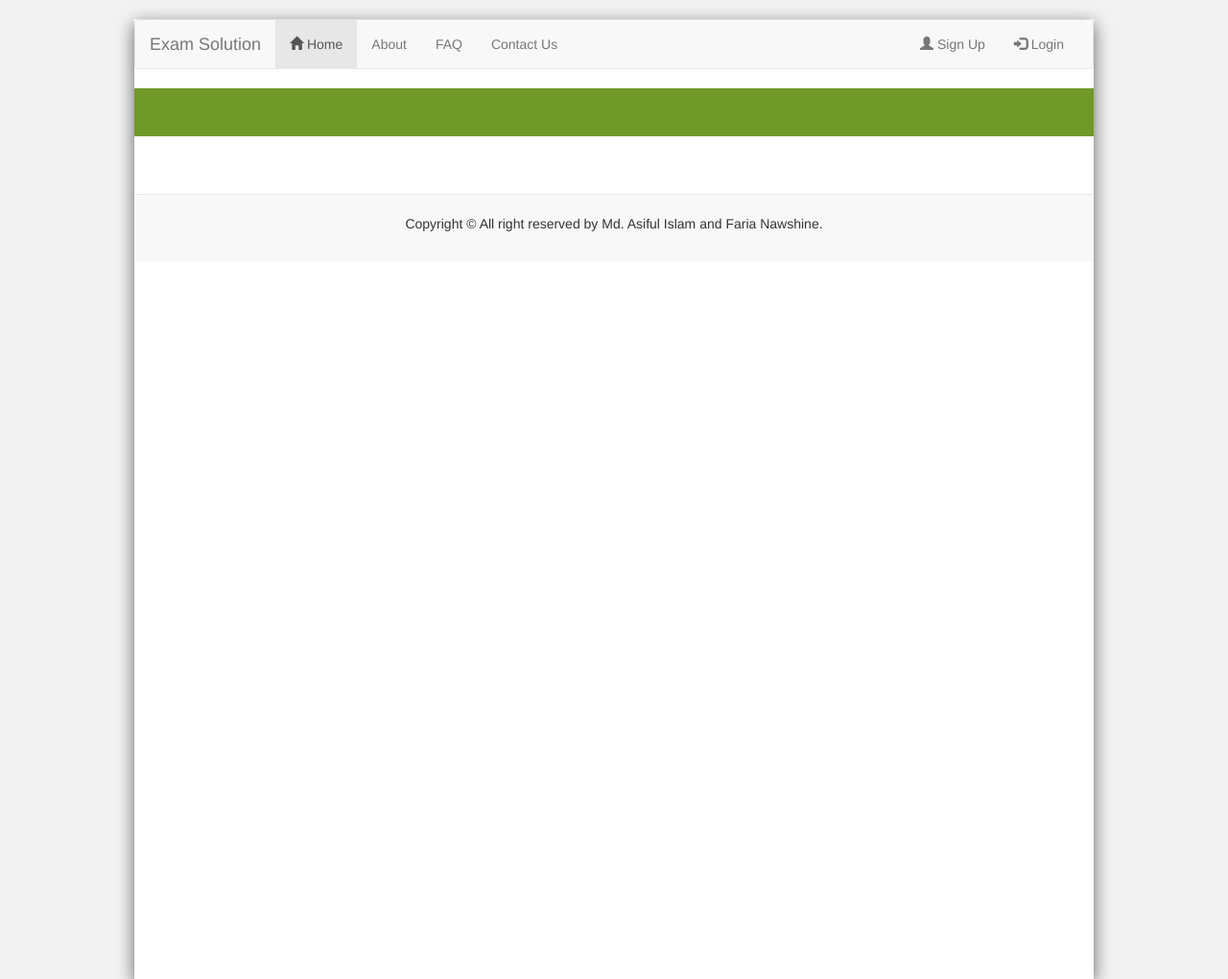
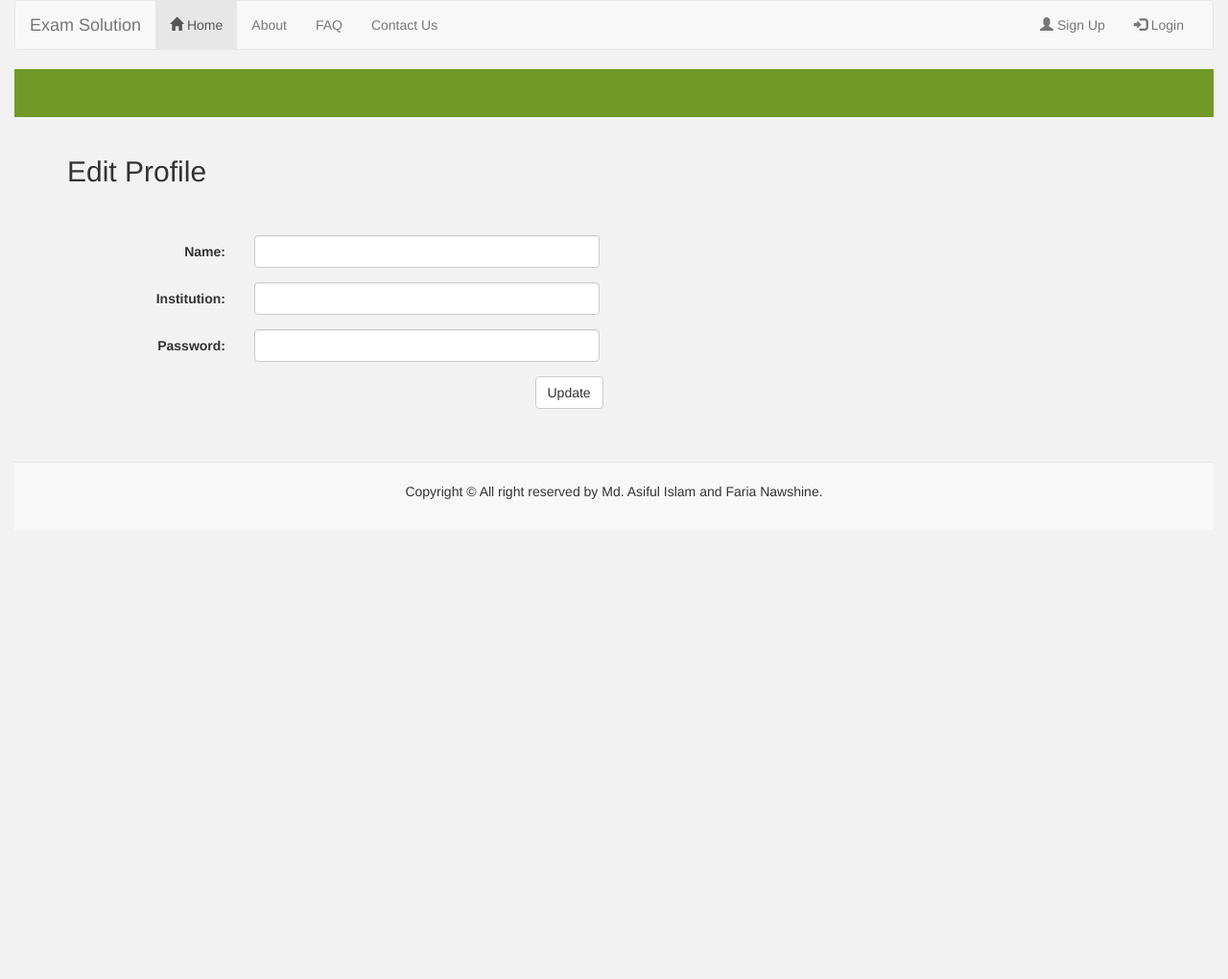
Before and after one commit to sifath/OnlineExamTakingSystem, a PHP site: page /updateProfile.php in a window 1280 px wide. Shown: the whole page at 96% size. After the commit the page ends 520 px from the top, so only its background shows below. Run offline with PHP 8.4, Linux system fonts and the light colour scheme.

Commit message:
signup modified

```diff
--- a/hi.txt
+++ /dev/null
@@ -1 +0,0 @@
-hefmsldfslfml
--- a/js/authentication.js
+++ b/js/authentication.js
@@ -4,8 +4,20 @@
 	var email = document.getElementById('email').value;
 	var password = document.getElementById('password').value;
 
-
 	requestToServer("php/ajaxRequestHandle.php",'login=true'+'&email='+email+'&password='+password);
 	document.getElementById('error').InnerHTML = textHttpResponse;
 
 }
+
+function signup()
+{
+	var inputEmail = document.getElementById('inputEmail').value;
+	var name = document.getElementById('name').value;
+	var inputPassword = document.getElementById('inputPassword').value;
+	var retypePassword = document.getElementById('retypePassword').value;
+	var institutionName = document.getElementById('institutionName').value;
+
+	requestToServer("php/ajaxRequestHandle.php",'signup=true'+'&inputEmail='+inputEmail+'&name='+name+'&inputPassword='+inputPassword+'&retypePassword='+retypePassword+'&institutionName='+institutionName);
+	document.getElementById('error').InnerHTML = textHttpResponse;
+
+}
--- a/php/DBConnection.php
+++ b/php/DBConnection.php
@@ -86,4 +86,70 @@
 		}
 	}
 
+
+function validateUser($inputEmail)
+{
+	$conn = new mysqli($GLOBALS["servername"], $GLOBALS["username"], $GLOBALS["password"]);
+	$sql = "SELECT * FROM oets.userinfo where email='".$inputEmail."'";
+	$result = $conn->query($sql);
+
+
+	if($result->num_rows>0)
+	{
+		$conn->close();
+		return true;
+	}
+
+}
+
+//------End validateUser() -----------
+
+function getName($email)
+{
+	$sql="SELECT name FROM oets.userinfo WHERE email='".$email."'";
+	$result=$GLOBALS['conn']->query($sql);
+
+	if($result->num_rows>0)
+	{
+		while($row=$result->fetch_assoc())
+		{
+			$name=$row["name"];
+			return $name;
+		}
+
+	}
+}
+
+function getInstitution($email)
+{
+	$sql="SELECT institution FROM oets.userinfo WHERE email='".$email."'";
+	$result=$GLOBALS['conn']->query($sql);
+
+	if($result->num_rows>0)
+	{
+		while($row=$result->fetch_assoc())
+		{
+			$institution=$row["institution"];
+			return $institution;
+		}
+
+	}
+}
+
+function getPassword($email)
+{
+	$sql="SELECT password FROM oets.userinfo WHERE email='".$email."'";
+	$result=$GLOBALS['conn']->query($sql);
+
+	if($result->num_rows>0)
+	{
+		while($row=$result->fetch_assoc())
+		{
+			$password=$row["password"];
+			return $password;
+		}
+
+	}
+}
+
 ?>
--- a/updateProfile.php
+++ b/updateProfile.php
@@ -1,18 +1,24 @@
 <!DOCTYPE html>
 <?php
+  session_start();
   require 'php/DBConnection.php';
 ?>
 <html lang="en">
 <head>
-	<title>Home</title>
-  <meta charset="utf-8">
+	<title>User Information</title>
+	<meta charset="utf-8">
 	<meta name="viewport" content="width=device-width, initial-scale=1">
+
+  <script src="bootstrap/js/jquery-1.11.3.min.js"></script>
   <link href="bootstrap/css/bootstrap.min.css" rel="stylesheet">
-	<link rel="stylesheet" type="text/css" href="css/mainLayout.css">
+  <script src="bootstrap/js/bootstrap.min.js"></script>
+
+
+  <link rel="stylesheet" type="text/css" href="css/mainLayout.css">
 </head>
 <body>
 	<div class="container-fluid">
-  	<div class="contentArea">
+  	<div class="content">
   		<div class="header">
   			<nav class="navbar navbar-default">
           <div class="container-fluid">
@@ -35,10 +41,29 @@
               </ul>
               <ul class="nav navbar-nav navbar-right">
               <?php
+			  $name=$institution=$password="";
                 if(isset($_SESSION["currentUser"]))
                 {
+					$email= $_SESSION["currentUser"];
+					$_SESSION["name"]=getName($email);
+					$_SESSION["institution"]=getInstitution($email);
+					$_SESSION["password"]=getPassword($email);
+
+					if(isset($_SESSION["name"]))
+						{
+							$name=$_SESSION["name"];
+						}
+					if(isset($_SESSION["Institution"]))
+						{
+							$institution=$_SESSION["institution"];
+						}
+					if(isset($_SESSION["password"]))
+						{
+							$password=$_SESSION["password"];
+						}
               ?>
                 <li><a href="#"><span class="glyphicon glyphicon-log-out"></span> Logout</a></li>
+
                 <?php
                   }
                   else
@@ -56,15 +81,56 @@
   		</div>
   		<!--header-->
       <div class="headColor"></div>
-      <br><br><br>
+      <br>
+
+<div class="container">
+  <h2>Edit Profile</h2>
+  <br><br>
+
+  <form class="form-horizontal" role="form">
+	<div class="form-group">
+      <label class="control-label col-sm-2" for="name">Name:</label>
+      <div class="col-sm-4">
+        <input type="text" class="form-control" id="name" value= "<?php echo $name; ?>">
+      </div>
+	  <div class="col-sm-6"></div>
+
+    </div>
+    <div class="form-group">
+      <label class="control-label col-sm-2" for="institution">Institution:</label>
+      <div class="col-sm-4">
+        <input type="text" class="form-control" id="institution" value= "<?php echo $institution; ?>">
+      </div>
+	   <div class="col-sm-6"></div>
+
+    </div>
+	<div class="form-group">
+      <label class="control-label col-sm-2" for="password">Password:</label>
+      <div class="col-sm-4">
+        <input type="text" class="form-control" id="password" value= "<?php echo $password; ?>">
+      </div>
+		<div class="col-sm-6"></div>
+	</div>
+	<div class="form-group">
+		<div class="col-sm-5"></div>
+		<div class="col-sm-2">
+			<button type="button" class="btn btn-default">Update</button>
+		</div>
+		<div class="col-sm-5"></div>
+	</div>
+  </form>
+</div>
+
+
+	  <br><br>
+
       <footer>
         <br>
         <p>Copyright &copy; All right reserved by Md. Asiful Islam and Faria Nawshine.</p>
         <br>
       </footer>
   	 </div>
-  	<!--contentArea-->
-
+  	<!--content-->
 
 
     <div id="loginPan" class="modal fade" role="dialog">
@@ -87,13 +153,16 @@
                   <input id="password" type="password" class="form-control" name="password" value="" placeholder="Password" required>
               </div>
               <br>
-              <button type="submit" name="login" class="btn btn-primary">Login</button>
+              <span id="error"></span>
+              <br>
+              <button name="loginbtn" type="button" onclick="login()" class="btn btn-primary">Login</button>
             </form>
           </div>
           <div class="modal-footer">
-            <!--<button type="button" class="btn btn-default" data-dismiss="modal">Close</button>-->
+
           </div>
         </div>
+
         <!-- Modal content-->
       </div>
     </div>
@@ -119,42 +188,45 @@
               </div>
               <br>
               <div class="form-group">
-                <label for="name">Your Name&nbsp;&nbsp;&nbsp;<span class="glyphicon glyphicon-star" style="color:red"></label>
+                <label for="name">Your Name&nbsp;&nbsp;&nbsp;<span class="glyphicon glyphicon-star" style="color:red"></span></label>
                 <input id="name" type="text" class="form-control" name="inputName" value="" placeholder="Full Name" required>
               </div>
               <br>
               <div class="form-group">
-                <label for="inputPassword">Pasword&nbsp;&nbsp;&nbsp;<span class="glyphicon glyphicon-star" style="color:red"></label>
+                <label for="inputPassword">Pasword&nbsp;&nbsp;&nbsp;<span class="glyphicon glyphicon-star" style="color:red"></span></label>
                 <input id="inputPassword" type="password" class="form-control" name="inputPassword" value="" placeholder="Set a Password" required>
               </div>
               <br>
               <div class="form-group">
-                <label for="retypePassword">Re type Password&nbsp;&nbsp;&nbsp;<span class="glyphicon glyphicon-star" style="color:red"></label>
-                <input id="retyprPassword" type="password" class="form-control required" name="retypePassword" value="" placeholder="Retype Password" required>
+                <label for="retypePassword">Re type Password&nbsp;&nbsp;&nbsp;<span class="glyphicon glyphicon-star" style="color:red"></span></label>
+                <input id="retypePassword" type="password" class="form-control required" name="retypePassword" value="" placeholder="Retype Password" required>
               </div>
               <br>
               <div class="form-group">
-                <label for="institution">Institution</label>
-                <input id="institution" type="text" class="form-control required" name="institution" value="" placeholder="You Institution Name">
+                <label for="institutionName">Institution</label>
+                <input id="institutionName" type="text" class="form-control required" name="institutionName" value="" placeholder="You Institution Name">
               </div>
               <br>
               <p>
-              <button type="submit" name="signup" class="btn btn-primary">Sign Up</button>
+              <button type="button" name="signup" onclick="sign()" class="btn btn-primary">Sign Up</button>
               </p>
             </form>
           </div>
           <div class="modal-footer">
+
             <!--<button type="button" class="btn btn-default" data-dismiss="modal">Close</button>-->
           </div>
         </div>
+
         <!-- Modal content-->
       </div>
     </div>
     <!-- Sign Up Modal -->
+
 	</div>
-	<!--containerfluid-->
+	<!--container-->
+  <script type="text/javascript" src="js/ajax.js"></script>
+  <script type="text/javascript" src="js/authentication.js"></script>
 
-  <script src="bootstrap/js/jquery-1.11.3.min.js"></script>
-  <script src="bootstrap/js/bootstrap.min.js"></script>
 </body>
 </html>
```
Also changed, not shown: index.php (+6 -6 lines), layout.php (+7 -1 lines), php/ajaxRequestHandle.php (+33 -1 lines).
